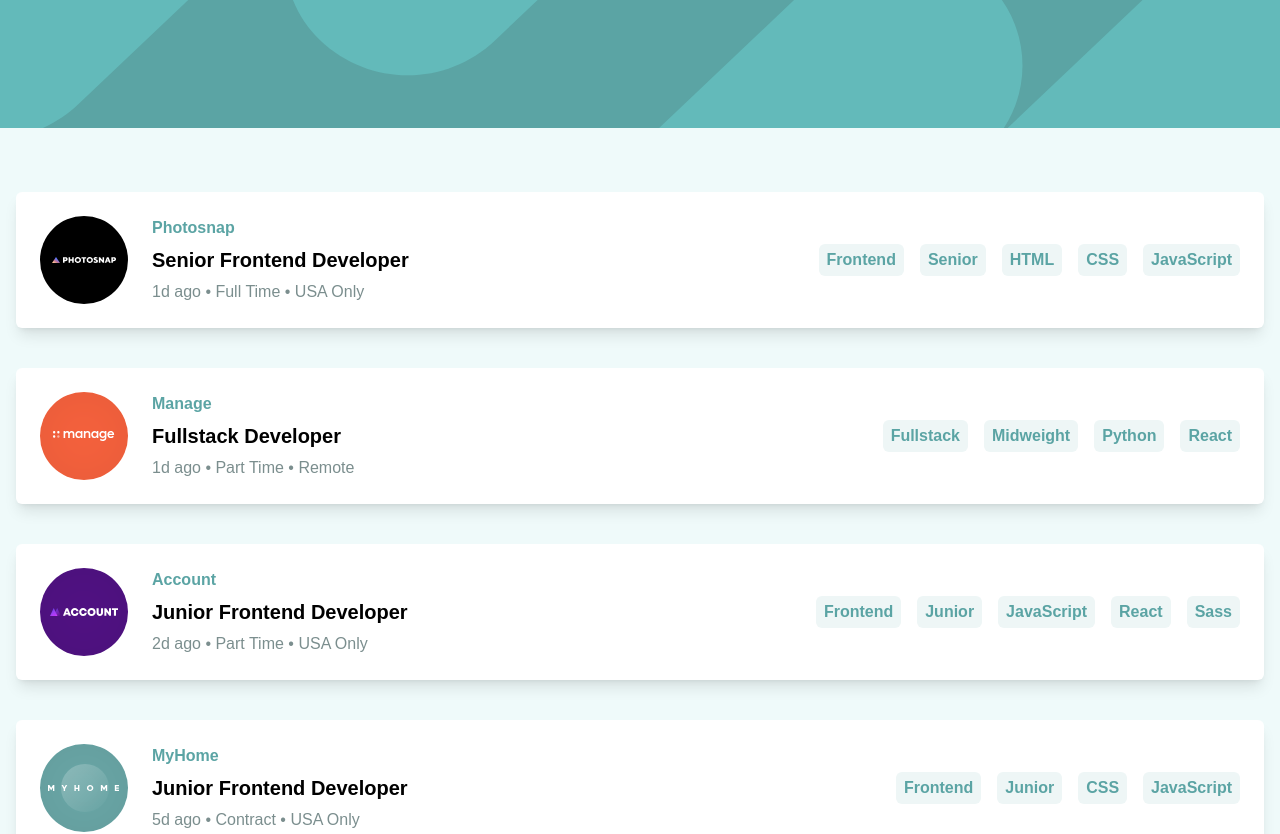
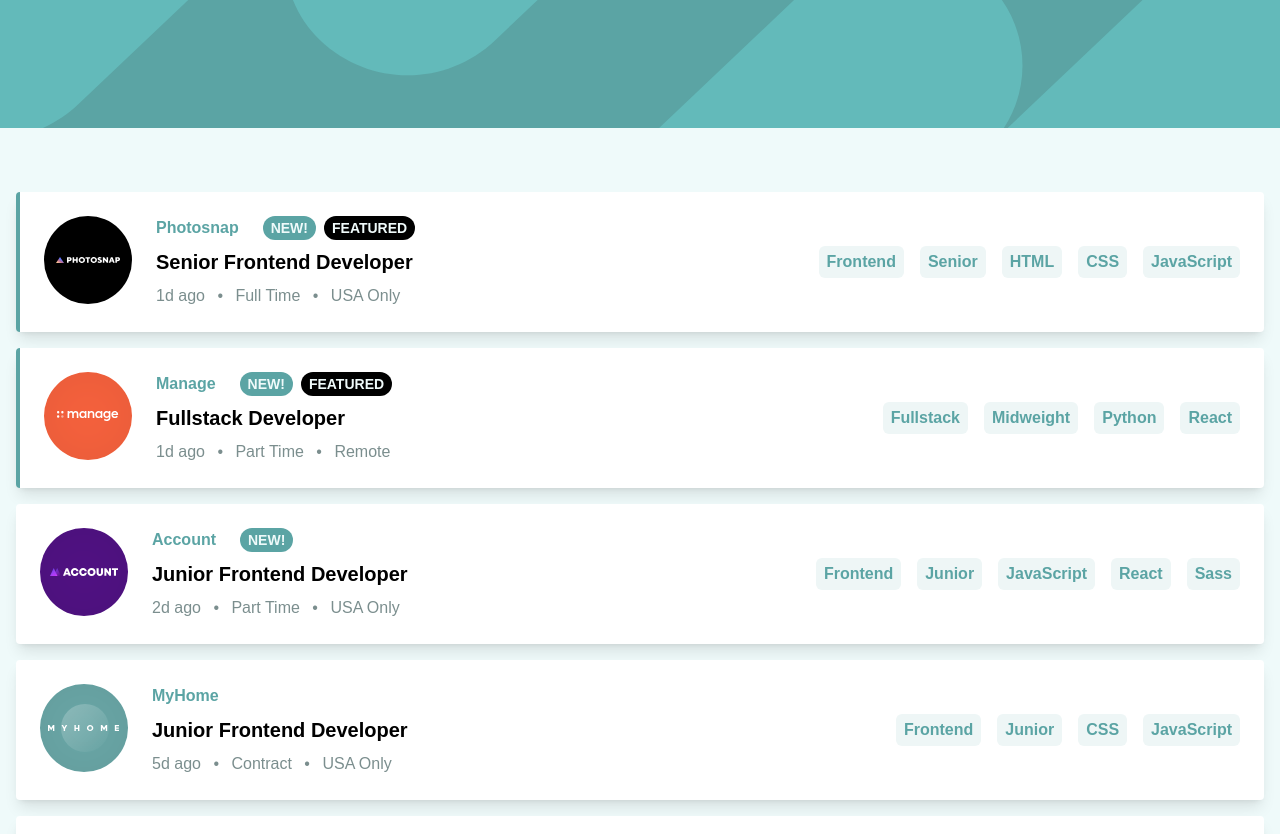
Before and after one commit to vsilagy/job-listings, a React (Create React App) app: page / in a window 1280 px wide. Shown: the top 834 px of the page. Built offline with nearby package versions, Linux system fonts and the light colour scheme.

Commit message:
add new and featured label, left border for featured, finished UI

```diff
--- a/src/components/JobBoard.js
+++ b/src/components/JobBoard.js
@@ -2,7 +2,7 @@ export default function JobBoard( {
   job : {
     company,
     logo,
-    newJob,
+    "new": newJob,
     featured,
     position,
     role,
@@ -20,18 +20,18 @@ export default function JobBoard( {
   filters = [...filters,...languages, ...tools];
 
   return (
-    <section className="max-w-screen-xl mx-auto my-10 bg-lightGrayishCyanBg">
-      <div className="flex flex-col md:flex-row bg-white mx-4 p-6 gap-4 rounded-md shadow-lg">
+    <section className="max-w-screen-xl mx-auto my-10 bg-lightGrayishCyanBg md:my-4">
+      <div className={`flex flex-col md:flex-row bg-white mx-4 p-6 gap-4 rounded shadow-lg ${featured && 'border-l-4 border-darkCyan'}`}>
         <div className="-mt-12 w-14 md:mt-0 md:w-24">
           <img src={logo} alt={company} ></img>
         </div>
-        <div className="flex flex-col justify-between">
-          <div>
-            <p className="text-darkCyan font-bold" >{company}</p>
-
-          </div>
-          <h2 className="text-xl font-bold hover:text-darkCyan cursor-pointer">{position}</h2>
-          <p className="text-darkGrayishCyan"> {postedAt} • {contract} • {location}</p>
+        <div className="flex flex-col gap-4 justify-between md:gap-2">
+            <p className="text-sm text-darkCyan font-bold md:text-base" >{company}
+            {newJob && <span className="py-1 px-2 ml-6 bg-darkCyan text-lightGrayishCyanBg text-sm uppercase rounded-full">New!</span>}
+            {featured && <span className="py-1 px-2 mx-2 bg-black text-lightGrayishCyanBg text-sm uppercase rounded-full">Featured</span>}
+            </p>
+          <h2 className="text-base font-bold hover:text-darkCyan cursor-pointer md:text-xl">{position}</h2>
+          <p className=" text-sm text-darkGrayishCyan md:text-base"><span className="mr-2">{postedAt}</span>  •  <span className="mx-2">{contract}</span>  •  <span className="ml-2">{location}</span></p>
         </div>
         <div className="flex flex-wrap gap-4 justify-start items-center border-t border-t-darkGrayishCyan pt-6 md:border-none md:justify-end md:ml-auto md:pt-0">
             {filters ? (filters.map((filter) => <span className="text-darkCyan bg-lightGrayishCyanFilter font-bold text-center  px-2 py-1 rounded-md hover:text-lightGrayishCyanBg hover:bg-darkCyan cursor-pointer">{filter}</span>)) : ""}
```
